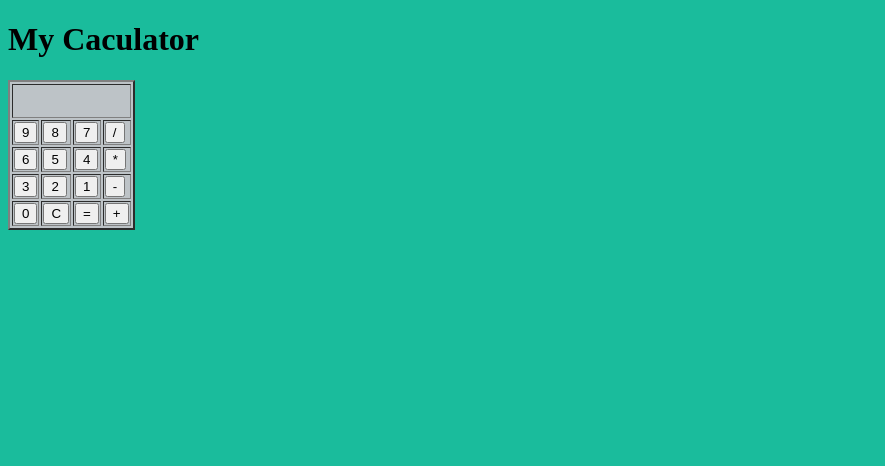
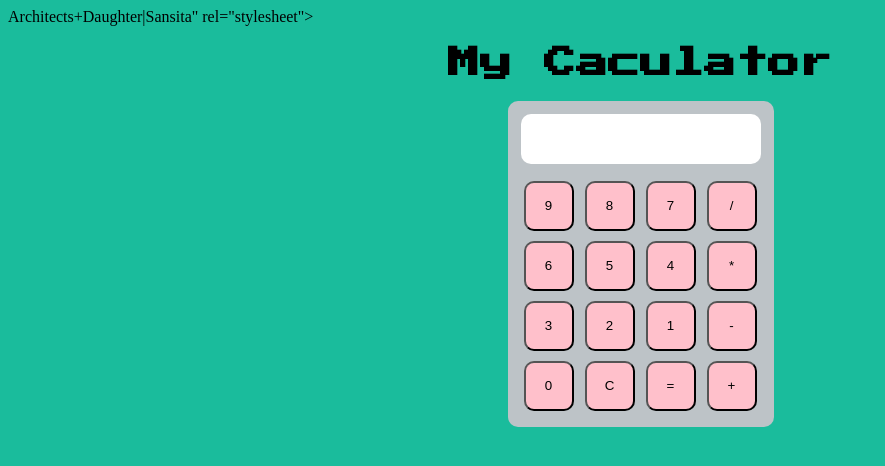
Before and after one commit to aconcepcion01/javascript-html-calculator, a plain HTML site: page index.html in a window 1280 px wide. Shown: the whole page, without its empty margins (0-885 px from the left). Drawn offline with Linux system fonts and the light colour scheme.

Commit message:
added styling

```diff
--- a/index.html
+++ b/index.html
@@ -3,13 +3,14 @@
     <head>
         <title>My Caculator</title>
         <link rel="stylesheet" href="style.css" type="text/css" />
+        <link href="https://fonts.googleapis.com/css?family=Press+Start+2P" rel="stylesheet">Architects+Daughter|Sansita" rel="stylesheet">
     </head>
     <body>
         <h1 id="title">My Caculator</h1>
         <div id="keypad">
-            <table border="2">
+            <table>
                 <tr>
-                 <td colspan="4" id="display-bar" height="30px"></td>
+                 <td colspan="4"  height="20px"><div id="display-bar"></div></td>
                 </tr>
               <tr>
                   <td><input type="button" value="9" onclick="display(9)"/></td>
--- a/style.css
+++ b/style.css
@@ -2,6 +2,46 @@ body{
     background-color: #1abc9c;
 }
 
+h1{
+    text-align: center;
+    font-family: 'Press Start 2P', cursive;
+    font-size: 2em;
+
+}
+
+#keypad{
+    width: 265px;
+    margin-left: auto;
+    margin-right: auto;
+}
+
 table{
     background-color: #bdc3c7;
+    border-radius: 10px;
+    padding:10px;
 }
+
+#display-bar{
+    background-color: white;
+    margin-bottom: 10px;
+    height: 50px;
+    width: 235px;
+    font-size: 2em;
+    font-family: 'Architects Daughter', cursive;
+font-family: 'Sansita', sans-serif;
+    overflow: hidden;
+    white-space: nowrap;
+    border-radius: 10px;
+    padding-left: 5px;
+
+}
+
+input[type=button]{
+    background-color: pink;
+    height: 50px;
+    width: 50px;
+    font-size: iem;
+    border-radius: 10px;
+    margin: 3px;
+
+}
```
